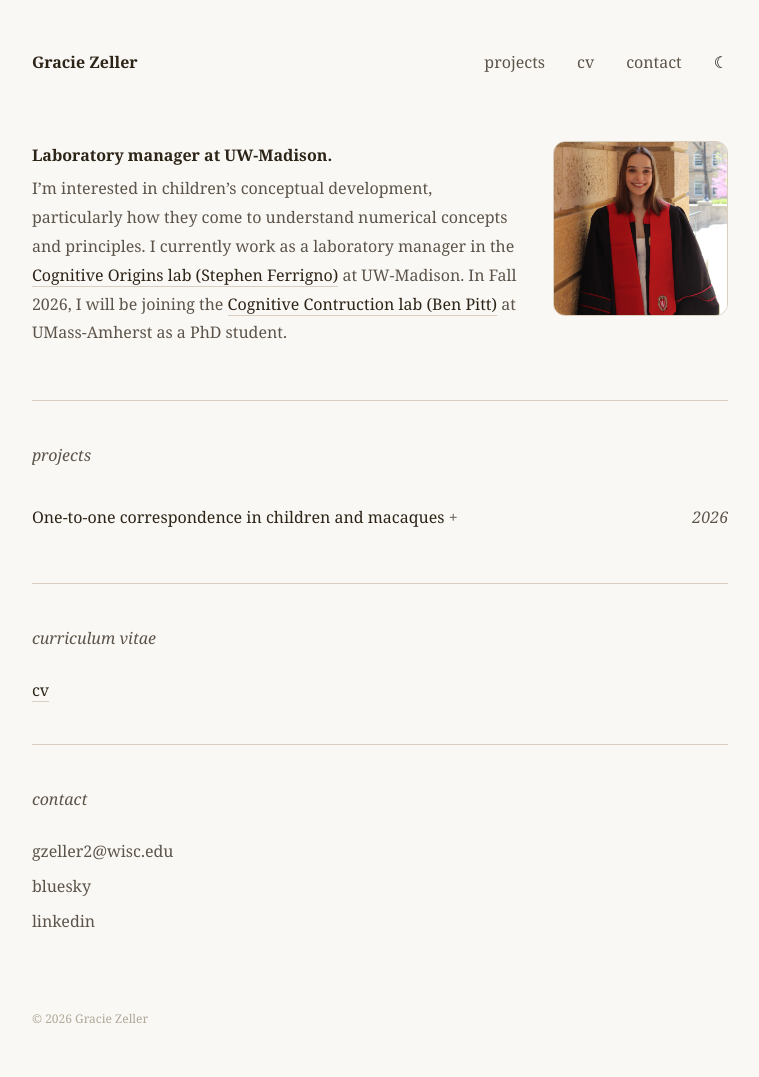
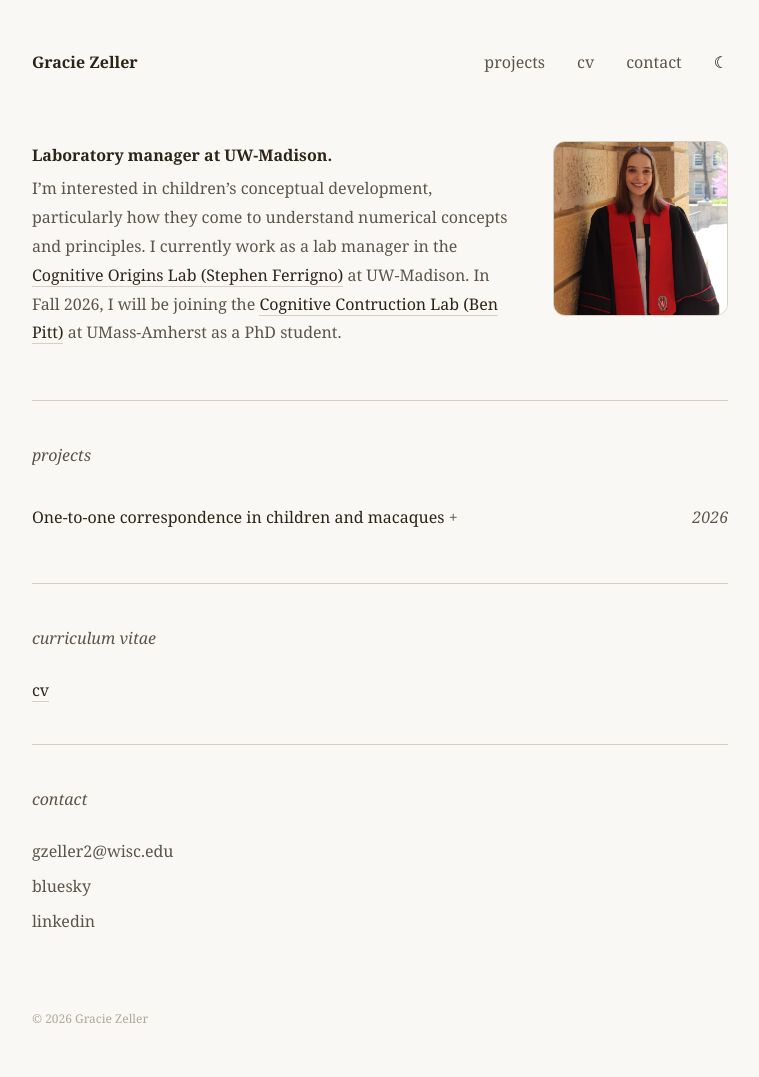
Before and after one commit to zellergracie/zellergracie.github.io, a Jekyll site: the page built from index.md, in a window 1280 px wide. Shown: the whole page, without its empty margins (260-1019 px from the left). Built offline with Jekyll 4.4.1, drawn with Linux system fonts in a browser that asks for light colours.

Commit message:
Update index.md

```diff
--- a/index.md
+++ b/index.md
@@ -7,7 +7,7 @@ title: Gracie Zeller
   <div class="hero-inner" style="display: flex; justify-content: space-between; align-items: flex-start; gap: 2rem;">
     <div>
       <p><strong>Laboratory manager at UW-Madison.</strong></p>
-      <p>I’m interested in children’s conceptual development, particularly how they come to understand numerical concepts and principles. I currently work as a laboratory manager in the <a href="https://cognitiveoriginslab.psych.wisc.edu/">Cognitive Origins lab (Stephen Ferrigno)</a> at UW-Madison. In Fall 2026, I will be joining the <a href="https://cognitiveconstructionlab.com/">Cognitive Contruction lab (Ben Pitt)</a> at UMass-Amherst as a PhD student.</p>
+      <p>I’m interested in children’s conceptual development, particularly how they come to understand numerical concepts and principles. I currently work as a lab manager in the <a href="https://cognitiveoriginslab.psych.wisc.edu/">Cognitive Origins Lab (Stephen Ferrigno)</a> at UW-Madison. In Fall 2026, I will be joining the <a href="https://cognitiveconstructionlab.com/">Cognitive Contruction Lab (Ben Pitt)</a> at UMass-Amherst as a PhD student.</p>
     </div>
     <img src="/headshot.jpg" alt="Gracie Zeller"
       style="width: 175px; height: 175px; object-fit: cover; border-radius: 12px; flex-shrink: 0; border: 1px solid #d9cfc0;">
```
